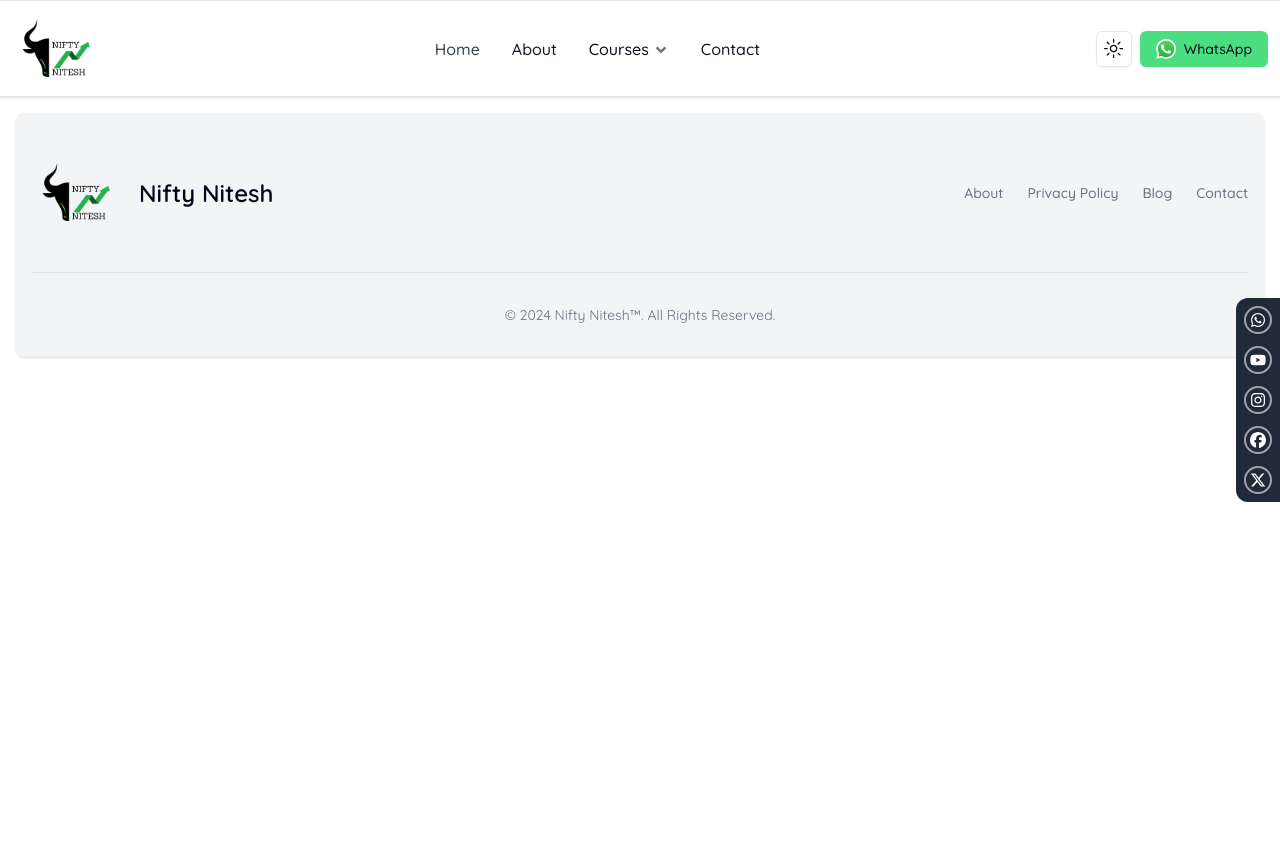
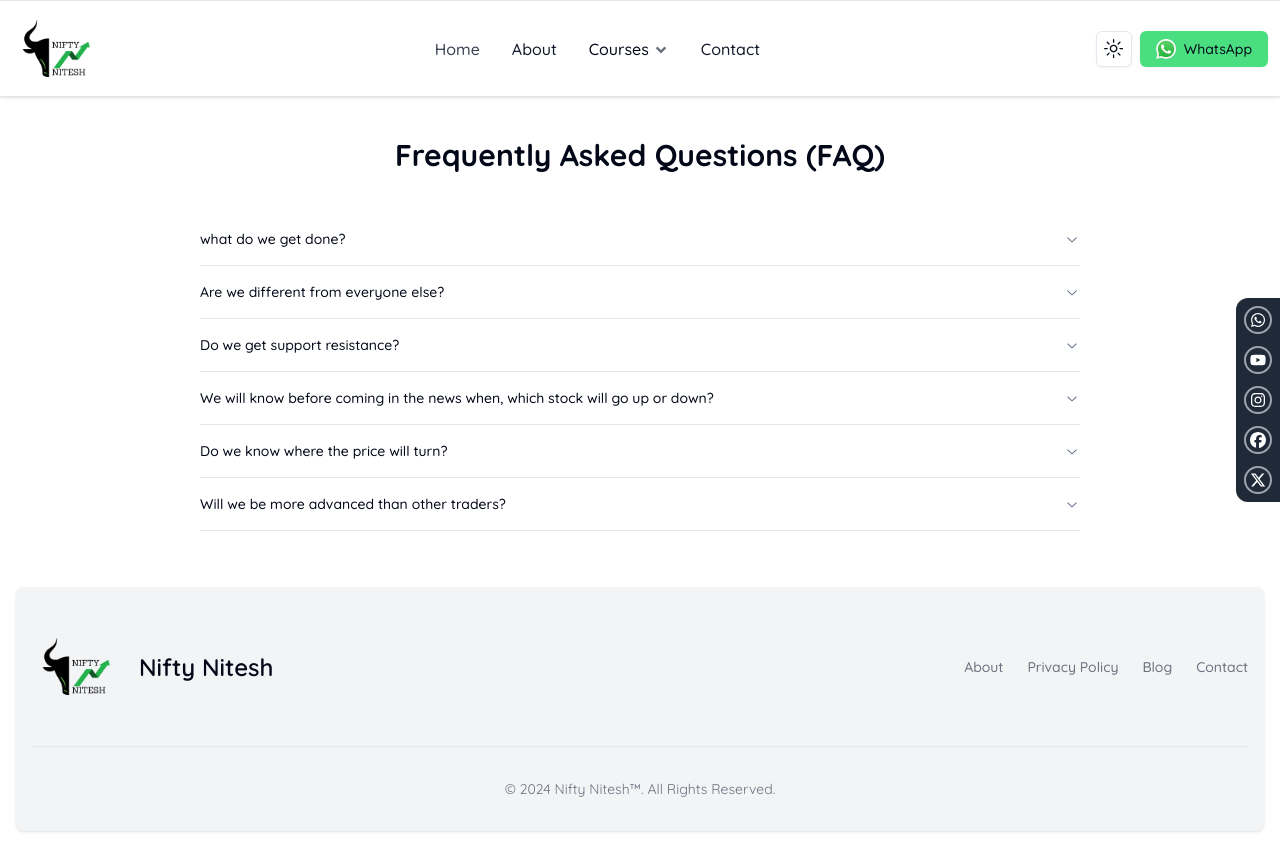
Before and after one commit to riteshk-007/Nifty-Nitesh, a Next.js app: page /faq in a window 1280 px wide. Before the commit the page ends 800 px from the top, so only its background shows below. Built offline with nearby package versions, Linux system fonts and the light colour scheme.

Commit message:
Refactor FAQ page to use Accordion component

```diff
--- a/app/faq/page.js
+++ b/app/faq/page.js
@@ -1,11 +1,66 @@
-import React from "react";
+import {
+  Accordion,
+  AccordionContent,
+  AccordionItem,
+  AccordionTrigger,
+} from "@/components/ui/accordion";
 
 export const metadata = {
   title: "FAQ - Share Market, Finance, and Investing Classes",
   description: "Frequently asked questions",
 };
 const FAQ = () => {
-  return <div></div>;
+  return (
+    <div className="w-full  dark:bg-gradient-to-l dark:from-black dark:via-slate-800 dark:to-slate-900">
+      <div className="w-full md:w-4/5 lg:w-3/4 flex items-center justify-center mx-auto flex-col p-5 md:p-10 ">
+        <h1 className="text-3xl font-bold text-center mb-10">
+          Frequently Asked Questions (FAQ)
+        </h1>
+        <Accordion type="single" collapsible className="w-full">
+          {questions?.map((question, index) => (
+            <AccordionItem
+              value={`item-${index + 1}`}
+              key={`item-${index + 1}`}
+            >
+              <AccordionTrigger>{question.trigger}</AccordionTrigger>
+              <AccordionContent>{question.content}</AccordionContent>
+            </AccordionItem>
+          ))}
+        </Accordion>
+      </div>
+    </div>
+  );
 };
 
 export default FAQ;
+const questions = [
+  {
+    trigger: "what do we get done?",
+    content: "We provide Damad Supply Trading",
+  },
+  {
+    trigger: "Are we different from everyone else?",
+    content:
+      " We are different from other traders because we follow smart money concept and institutional footprints.",
+  },
+  {
+    trigger: "Do we get support resistance?",
+    content:
+      "No, we do demand supply trading and we stay 2 steps ahead of other traders.",
+  },
+  {
+    trigger:
+      "We will know before coming in the news when, which stock will go up or down?",
+    content:
+      " Yes, we will know before the news comes what will happen in that stock and what will the price do.",
+  },
+  {
+    trigger: "Do we know where the price will turn? ",
+    content: "Yes, we will know when and why the price will go up and down.",
+  },
+  {
+    trigger: " Will we be more advanced than other traders?",
+    content:
+      "Yes, we are advance than other traders,We look at the price and logically trade above it.",
+  },
+];
```
